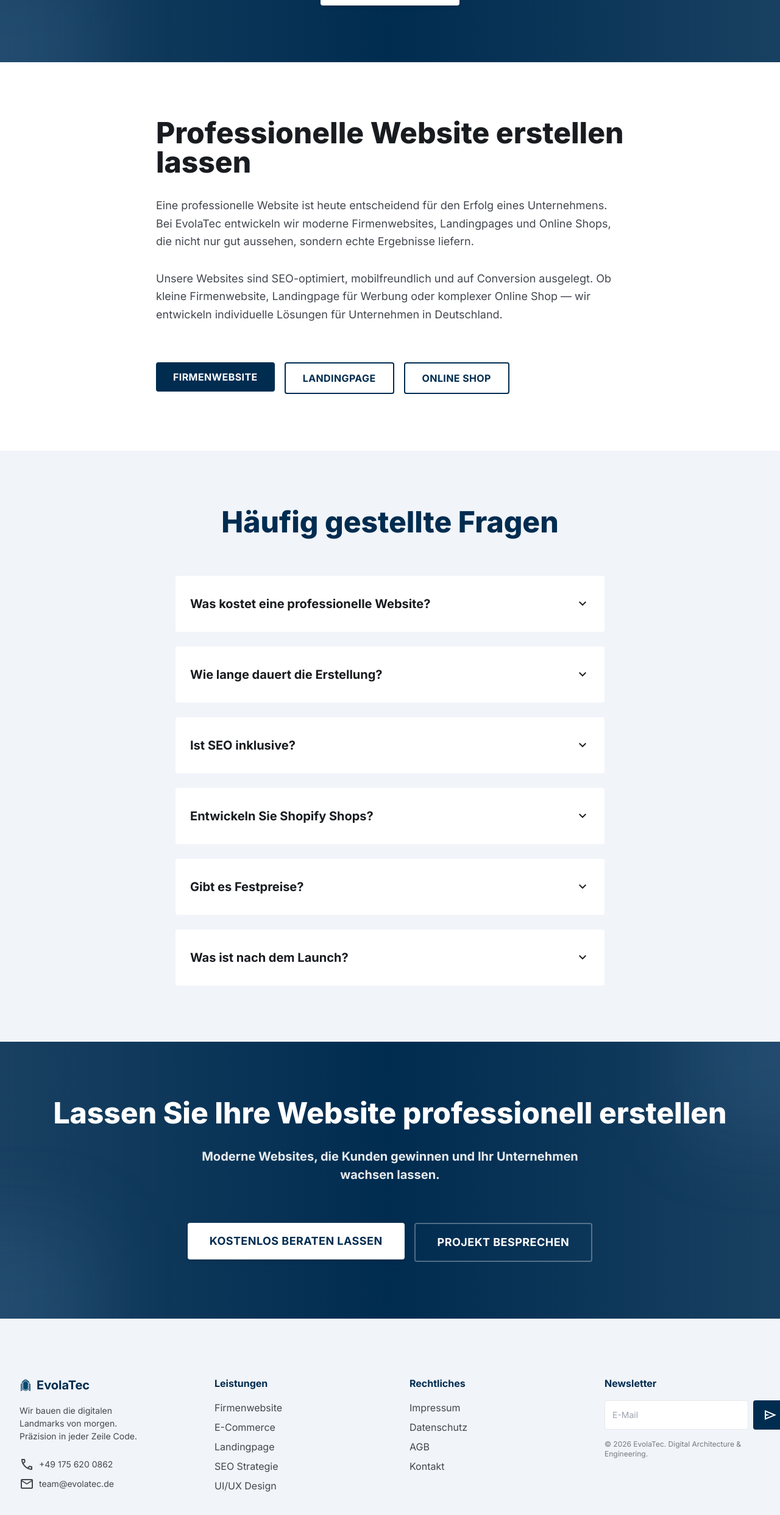
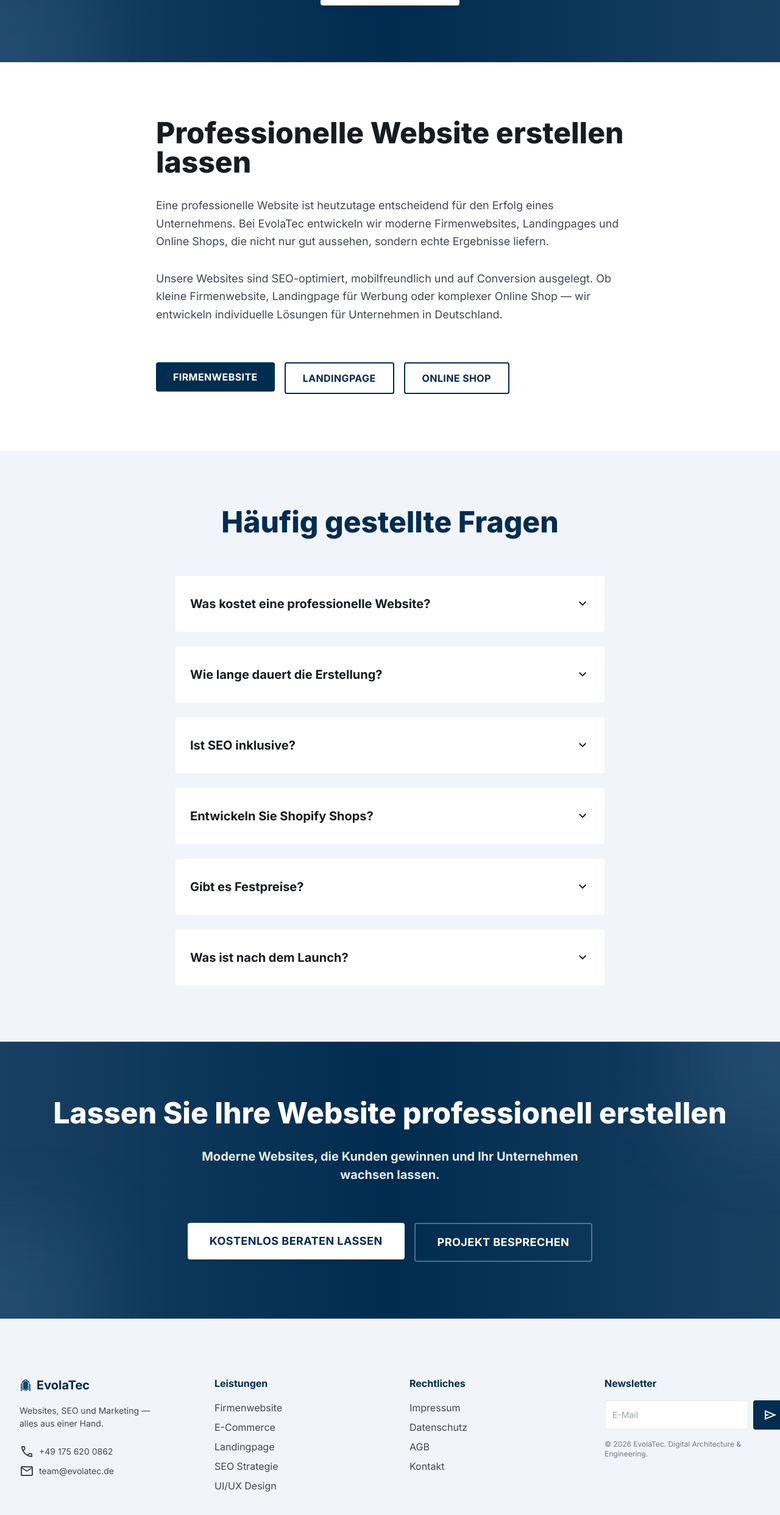
Before and after one commit to AndriiKozlovskyi/evolatec.de, a Nuxt app: page / in a window 1280 px wide. Shown: the part 4466-6950 px from the top of the page at 61% size. Built offline with nearby package versions, Linux system fonts and the light colour scheme.

Commit message:
index page texts changed

```diff
--- a/components/layout/Footer.vue
+++ b/components/layout/Footer.vue
@@ -8,7 +8,7 @@
           <span class="font-display text-headline-md font-bold text-primary">EvolaTec</span>
         </div>
         <p class="text-on-surface-variant text-sm md:text-body-md md:pr-8">
-          Wir bauen die digitalen Landmarks von morgen. Präzision in jeder Zeile Code.
+          Websites, SEO und Marketing — alles aus einer Hand.
         </p>
 
         <!-- Direct contact -->
--- a/pages/index.vue
+++ b/pages/index.vue
@@ -164,7 +164,7 @@
           <h2 class="font-display text-3xl sm:text-4xl md:text-5xl font-black text-on-surface mb-4 md:mb-6 leading-tight">Professionelle Website erstellen lassen</h2>
 
           <p class="text-sm sm:text-body-md md:text-body-lg text-on-surface-variant leading-relaxed">
-            Eine professionelle Website ist heute entscheidend für den Erfolg eines Unternehmens. Bei EvolaTec entwickeln wir moderne Firmenwebsites, Landingpages und Online Shops, die nicht nur gut aussehen, sondern echte Ergebnisse liefern.
+            Eine professionelle Website ist heutzutage entscheidend für den Erfolg eines Unternehmens. Bei EvolaTec entwickeln wir moderne Firmenwebsites, Landingpages und Online Shops, die nicht nur gut aussehen, sondern echte Ergebnisse liefern.
           </p>
 
           <p class="text-sm sm:text-body-md md:text-body-lg text-on-surface-variant leading-relaxed">
@@ -338,7 +338,7 @@ const faqs = [
   {
     question: 'Was kostet eine professionelle Website?',
     answer:
-      'Die Preise beginnen ab 500€ für Landingpages und ab 1.500€ für Firmenwebsites. Jedes Projekt ist unterschiedlich – wir erstellen Ihnen gerne ein transparentes Angebot.',
+      'Die Preise beginnen ab 500€ für Landingpages und ab 1.500€ für Firmenwebsites. Da jedes Projekt unterschiedlich ist, erstellen wir Ihnen gerne ein transparentes Angebot.',
   },
   {
     question: 'Wie lange dauert die Erstellung?',
@@ -348,22 +348,22 @@ const faqs = [
   {
     question: 'Ist SEO inklusive?',
     answer:
-      'Ja. Basis-SEO ist in jedem Projekt enthalten. Das beinhaltet technische Optimierungen, schnelle Ladezeiten, mobile Optimierung und saubere Meta-Daten.',
+      'Ja, Basis-SEO ist in jedem Projekt enthalten. Dazu gehören technische Optimierungen, schnelle Ladezeiten, mobile Optimierung und saubere Metadaten.',
   },
   {
     question: 'Entwickeln Sie Shopify Shops?',
     answer:
-      'Ja. Wir entwickeln moderne Shopify Shops und individuelle E-Commerce Lösungen. Egal ob einfacher Shop oder komplexe Integration – wir haben Expertise.',
+      'Ja, wir entwickeln moderne Shopify Shops und individuelle E-Commerce Lösungen. Egal ob einfacher Shop oder komplexe Integration – wir haben die nötige Expertise.',
   },
   {
     question: 'Gibt es Festpreise?',
     answer:
-      'Ja. Wir arbeiten mit transparenten Festpreisen. Sie wissen von Anfang an, was Ihre Website kostet – keine versteckten Zusatzkosten.',
+      'Ja, wir arbeiten mit transparenten Festpreisen. Sie wissen von Anfang an, was Ihre Website kostet, es gibt keine versteckten Zusatzkosten.',
   },
   {
     question: 'Was ist nach dem Launch?',
     answer:
-      'Nach dem Launch unterstützen wir Sie bei der Wartung und Optimierung. Optional bieten wir regelmäßige Updates, Monitoring und Performance-Verbesserungen an.',
+      'Nach dem Launch unterstützen wir Sie bei der Wartung und Optimierung. Auf Wunsch bieten wir Ihnen auch regelmäßige Updates, Monitoring und Performance-Verbesserungen an.',
   },
 ];
 </script>
```
